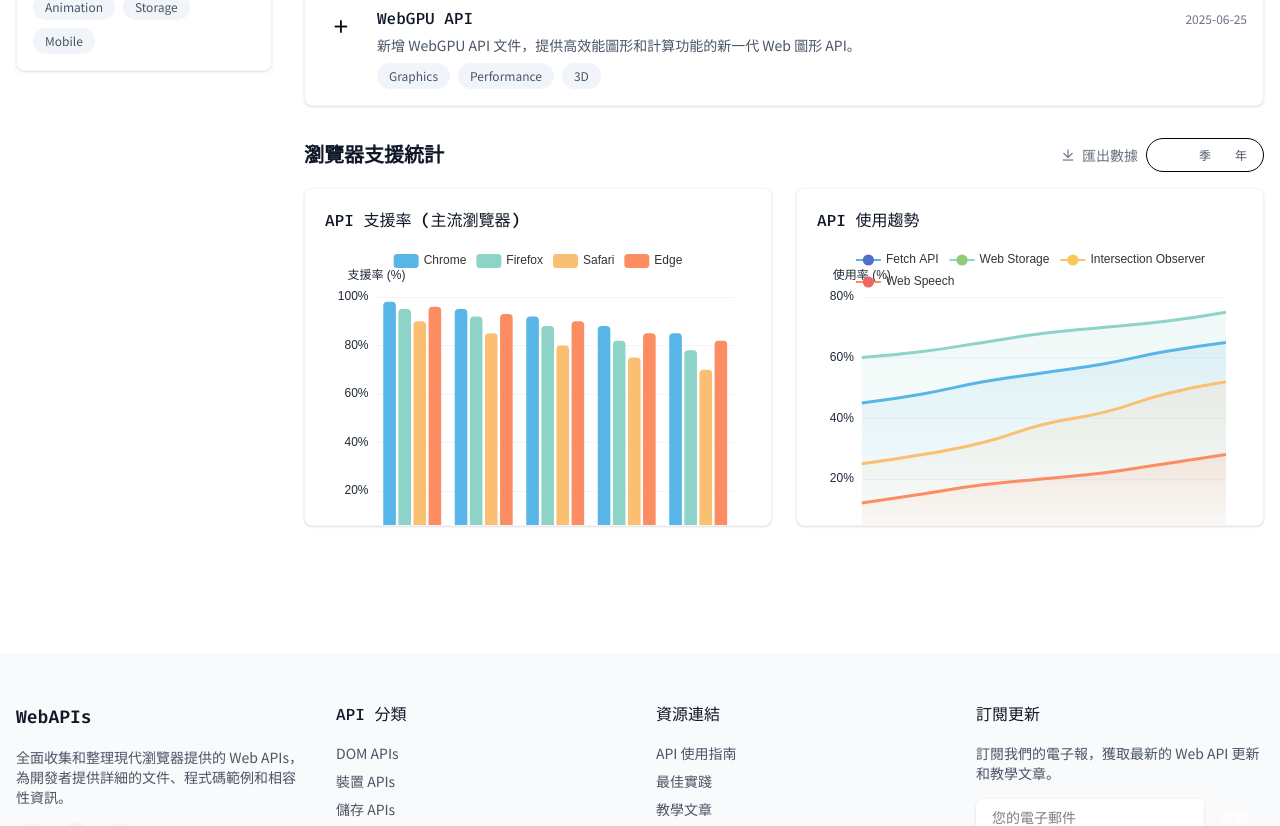
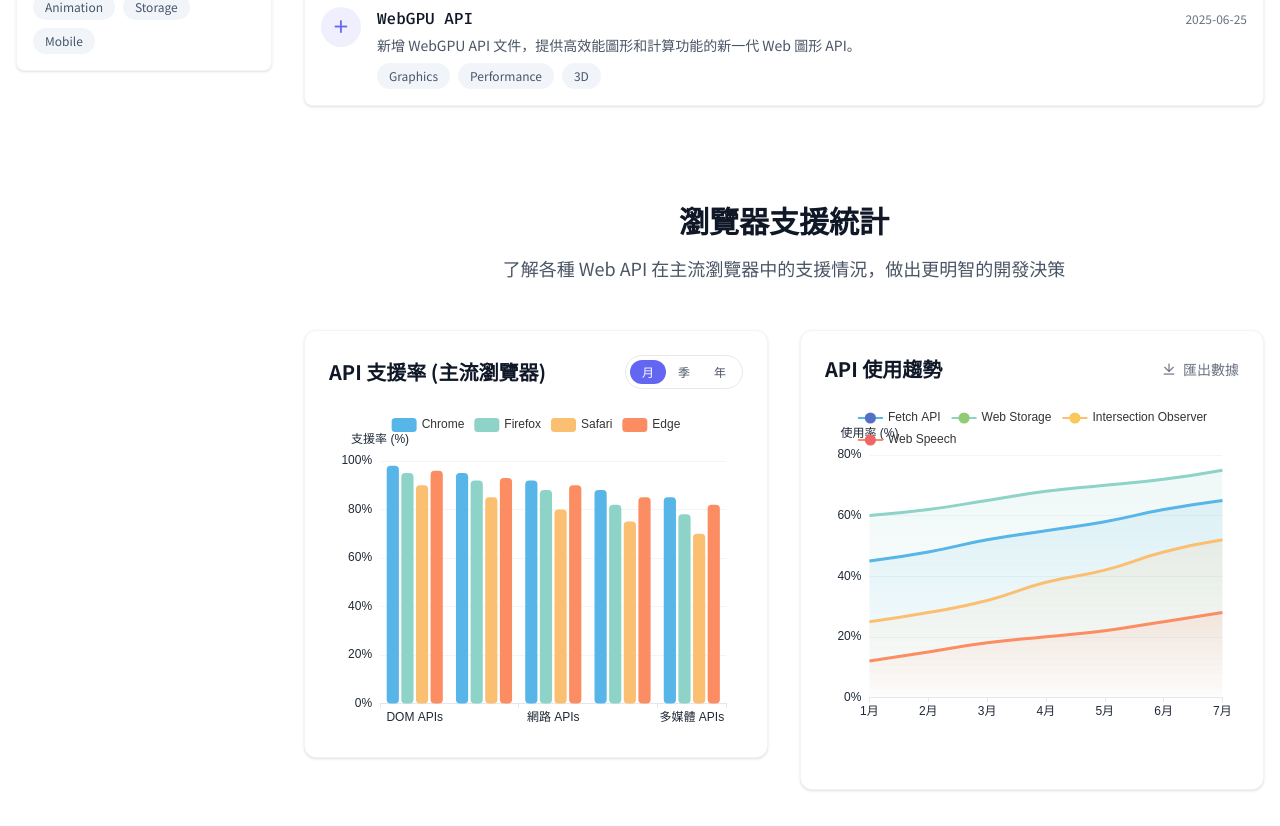
Before and after one commit to mukiwu/web-api-collection, a React (Vite) app: page /collections in a window 1280 px wide. Shown: the part 583-1409 px from the top of the page. Built offline with nearby package versions, Linux system fonts and the light colour scheme; no server answers; the database is empty.

Commit message:
feature: 重構 Tailwind CSS 設定，將顏色與圓角樣式移至 index.css，並在 CollectionsPage 和 HomePage 中調整按鈕樣式

```diff
--- a/src/index.css
+++ b/src/index.css
@@ -1,4 +1,10 @@
 @import "tailwindcss";
+
+@theme {
+  --color-primary: #6366f1;
+  --color-secondary: #a5b4fc;
+  --radius-button: 8px;
+}
 
 :where([class^="ri-"])::before {
   content: "\f3c2";
--- a/src/pages/CollectionsPage.tsx
+++ b/src/pages/CollectionsPage.tsx
@@ -37,7 +37,7 @@ const CollectionsPage: React.FC = () => {
                   </div>
                   <span className="whitespace-nowrap">篩選</span>
                 </button>
-                <div className="flex items-center border rounded-full px-1 py-1">
+                <div className="flex items-center border border-gray-200 rounded-full px-1 py-1">
                   <button className="px-3 py-1 text-xs font-medium rounded-full bg-primary text-white whitespace-nowrap">最新</button>
                   <button className="px-3 py-1 text-xs font-medium text-gray-600 hover:bg-gray-100 rounded-full whitespace-nowrap">熱門</button>
                 </div>
--- a/src/pages/HomePage.tsx
+++ b/src/pages/HomePage.tsx
@@ -204,7 +204,7 @@ const HomePage: React.FC = () => {
             </div>
           </div>
           <div className="mt-12 text-center">
-            <a href="#" className="inline-flex items-center px-6 py-3 bg-primary text-white font-medium rounded-lg hover:bg-primary/90 transition-colors !rounded-button whitespace-nowrap">
+            <a href="#" className="inline-flex items-center px-6 py-3 bg-primary text-white font-medium rounded-lg hover:bg-primary/90 transition-colors whitespace-nowrap">
               <div className="w-5 h-5 flex items-center justify-center mr-2">
                 <i className="ri-apps-line"></i>
               </div>
@@ -222,7 +222,7 @@ const HomePage: React.FC = () => {
               <p className="text-lg text-gray-600 max-w-2xl">瀏覽我們最近更新和新增的 API 文件，掌握最新的網頁技術發展</p>
             </div>
             <div className="mt-4 md:mt-0">
-              <div className="flex items-center border rounded-full px-1 py-1">
+              <div className="flex items-center border border-gray-200 rounded-full px-1 py-1">
                 <button className="px-4 py-2 text-sm font-medium rounded-full bg-primary text-white whitespace-nowrap">最新</button>
                 <button className="px-4 py-2 text-sm font-medium text-gray-600 hover:bg-gray-100 rounded-full whitespace-nowrap">熱門</button>
                 <button className="px-4 py-2 text-sm font-medium text-gray-600 hover:bg-gray-100 rounded-full whitespace-nowrap">推薦</button>
@@ -355,7 +355,7 @@ const HomePage: React.FC = () => {
             </div>
           </div>
           <div className="mt-12 text-center">
-            <a href="#" className="inline-flex items-center px-6 py-3 bg-white text-gray-800 font-medium rounded-lg hover:bg-gray-50 transition-colors border border-gray-200 !rounded-button whitespace-nowrap">
+            <a href="#" className="inline-flex items-center px-6 py-3 bg-white text-gray-800 font-medium rounded-lg hover:bg-gray-50 transition-colors border border-gray-200 whitespace-nowrap">
               <span>查看所有更新</span>
               <div className="w-5 h-5 flex items-center justify-center ml-2">
                 <i className="ri-arrow-right-line"></i>
@@ -455,7 +455,7 @@ const HomePage: React.FC = () => {
             </div>
           </div>
           <div className="mt-12 text-center">
-            <a href="#" className="inline-flex items-center px-6 py-3 bg-primary text-white font-medium rounded-lg hover:bg-primary/90 transition-colors !rounded-button whitespace-nowrap">
+            <a href="#" className="inline-flex items-center px-6 py-3 bg-primary text-white font-medium rounded-lg hover:bg-primary/90 transition-colors whitespace-nowrap">
               <div className="w-5 h-5 flex items-center justify-center mr-2">
                 <i className="ri-book-open-line"></i>
               </div>
@@ -474,7 +474,7 @@ const HomePage: React.FC = () => {
             <p className="text-lg text-gray-600 mb-8">獲取最新的 Web API 更新、教學和開發技巧，直接發送到您的收件匣</p>
             <div className="flex max-w-xl mx-auto">
               <input type="email" placeholder="您的電子郵件地址" className="w-full px-5 py-4 text-base border-none rounded-l-lg bg-white shadow-sm focus:ring-2 focus:ring-primary/20 focus:outline-none" />
-              <button className="px-6 py-4 bg-primary text-white text-base font-medium rounded-r-lg hover:bg-primary/90 transition-colors rounded-none! whitespace-nowrap">訂閱</button>
+              <button className="px-6 py-4 bg-primary text-white text-base font-medium rounded-r-lg hover:bg-primary/90 transition-colors whitespace-nowrap">訂閱</button>
             </div>
             <p className="text-sm text-gray-500 mt-4">我們尊重您的隱私，不會分享您的電子郵件地址。您可以隨時取消訂閱。</p>
           </div>
--- a/src/sections/SupportStatsSection.tsx
+++ b/src/sections/SupportStatsSection.tsx
@@ -160,38 +160,65 @@ const SupportStatsSection: React.FC = () => {
     ],
   };
   return (
-    <div className="mb-8">
-      <div className="flex items-center justify-between mb-4">
-        <h2 className="code-font text-xl font-semibold text-gray-900">瀏覽器支援統計</h2>
+    <section className="py-16 bg-white">
+      <div className="container mx-auto">
+        <div className="mx-auto">
+          <div className="text-center mb-12">
+            <h2 className="text-3xl font-bold text-gray-900 mb-4">
+              瀏覽器支援統計
+            </h2>
+            <p className="text-lg text-gray-600">
+              了解各種 Web API 在主流瀏覽器中的支援情況，做出更明智的開發決策
+            </p>
+          </div>
+          <div className="grid grid-cols-1 md:grid-cols-2 gap-8">
+            <div className="bg-white rounded-xl shadow-sm overflow-hidden border border-gray-100 p-6 mb-8">
+              <div className="flex items-center justify-between mb-6">
+                <h3 className="text-xl font-semibold text-gray-900">
+                  API 支援率 (主流瀏覽器)
+                </h3>
                 <div className="flex items-center space-x-2">
-          <button className="text-sm text-gray-500 hover:text-gray-900 flex items-center rounded-[8px]">
+                  <div className="flex items-center border border-gray-200 rounded-full px-1 py-1">
+                    <button className="px-3 py-1 text-xs font-medium rounded-full bg-primary text-white whitespace-nowrap">
+                      月
+                    </button>
+                    <button
+                      className="px-3 py-1 text-xs font-medium text-gray-600 hover:bg-gray-100 rounded-full whitespace-nowrap">
+                      季
+                    </button>
+                    <button
+                      className="px-3 py-1 text-xs font-medium text-gray-600 hover:bg-gray-100 rounded-full whitespace-nowrap">
+                      年
+                    </button>
+                  </div>
+                </div>
+              </div>
+              <div id="browser-support-chart" className="w-full h-80">
+                <BrowserSupportBarChart data={barData} title="API 支援率 (主流瀏覽器)" yLabel="支援率 (%)" />
+              </div>
+            </div>
+
+            <div className="bg-white rounded-xl shadow-sm overflow-hidden border border-gray-100 p-6">
+              <div className="flex items-center justify-between mb-6">
+                <h3 className="text-xl font-semibold text-gray-900">API 使用趨勢</h3>
+                <button
+                  className="text-sm text-gray-500 hover:text-gray-900 flex items-center !rounded-button whitespace-nowrap">
                   <div className="w-5 h-5 flex items-center justify-center mr-1">
                     <i className="ri-download-line"></i>
                   </div>
-            <span className="whitespace-nowrap">匯出數據</span>
+                  <span>匯出數據</span>
                 </button>
-          <div className="flex items-center border rounded-full px-1 py-1">
-            <button className="px-3 py-1 text-xs font-medium rounded-full bg-primary text-white whitespace-nowrap">月</button>
-            <button className="px-3 py-1 text-xs font-medium text-gray-600 hover:bg-gray-100 rounded-full whitespace-nowrap">季</button>
-            <button className="px-3 py-1 text-xs font-medium text-gray-600 hover:bg-gray-100 rounded-full whitespace-nowrap">年</button>
               </div>
-        </div>
-      </div>
-      <div className="grid grid-cols-1 md:grid-cols-2 gap-6">
-        <div className="bg-white rounded-lg shadow-sm border border-gray-100 overflow-hidden p-5">
-          <h3 className="code-font text-base font-medium text-gray-900 mb-4">API 支援率 (主流瀏覽器)</h3>
-          <div className="w-full h-64">
-            <BrowserSupportBarChart data={barData} title="API 支援率 (主流瀏覽器)" yLabel="支援率 (%)" />
-          </div>
-        </div>
-        <div className="bg-white rounded-lg shadow-sm border border-gray-100 overflow-hidden p-5">
-          <h3 className="code-font text-base font-medium text-gray-900 mb-4">API 使用趨勢</h3>
-          <div className="w-full h-64">
+              <div id="api-usage-chart" className="w-full h-80">
                 <ApiUsageLineChart data={lineData} title="API 使用趨勢" yLabel="使用率 (%)" />
               </div>
             </div>
           </div>
+
+
         </div>
+      </div>
+    </section>
   );
 };
 
--- a/tailwind.config.js
+++ b/tailwind.config.js
@@ -2,14 +2,5 @@ module.exports = {
   content: [
     './index.html',
     './src/**/*.{js,ts,jsx,tsx}',
-  ],
-  theme: {
-    extend: {
-      colors: { primary: '#6366f1', secondary: '#a5b4fc' },
-      borderRadius: {
-        button: '8px',
-      },
-    },
-  },
-  plugins: [],
+  ]
 };
```
Lines whose indentation alone changed are shown as unchanged.
